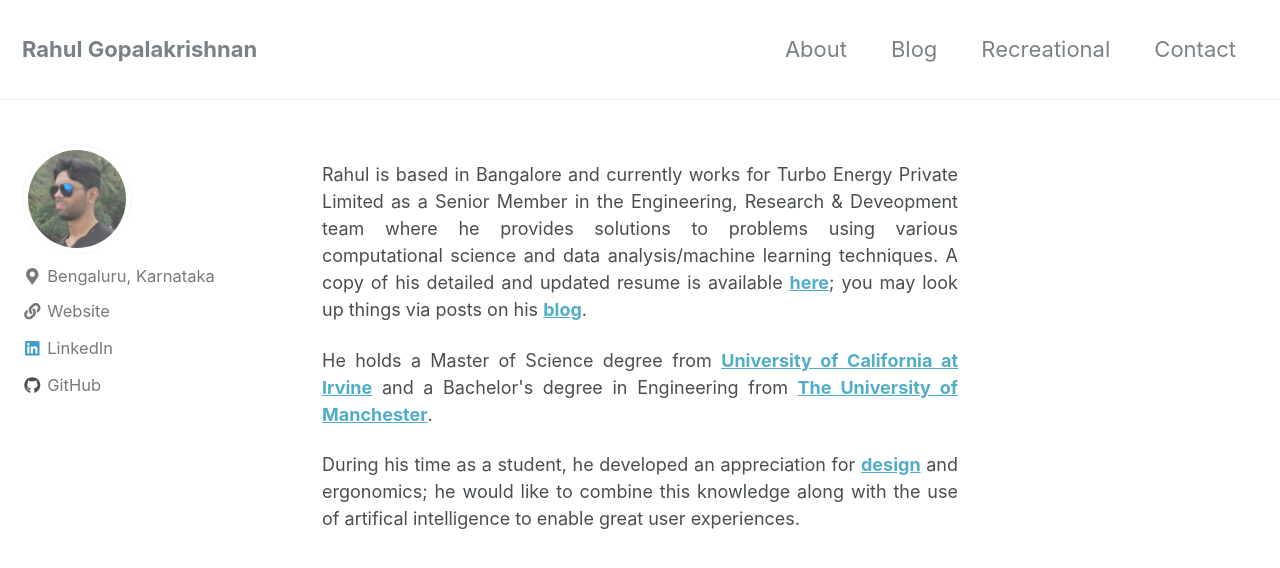
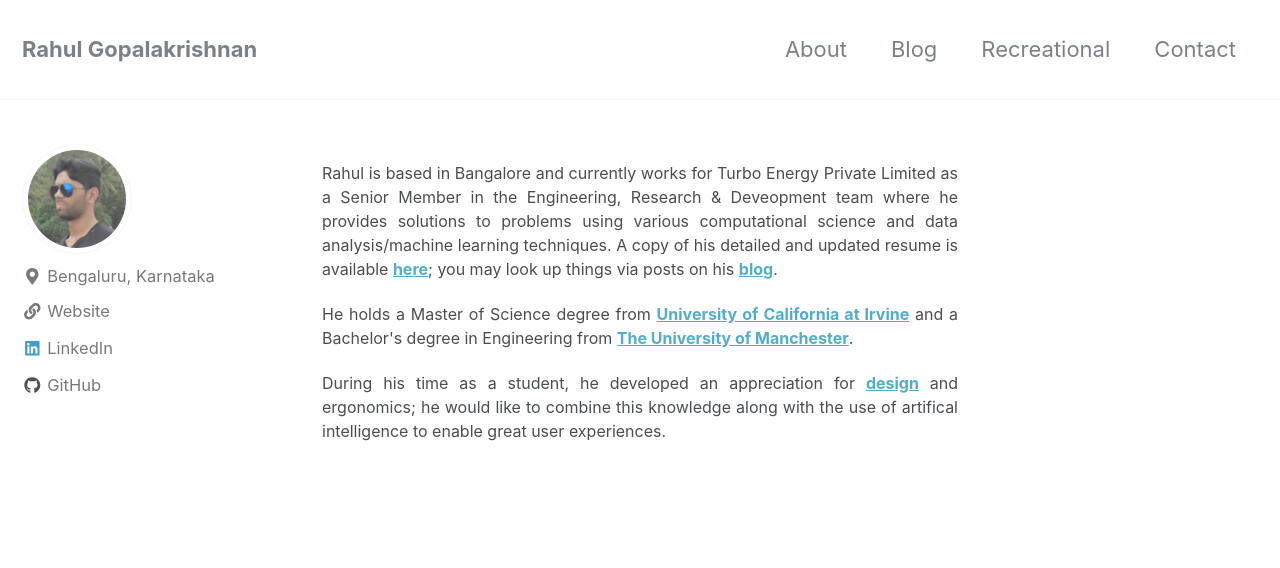
Before and after one commit to gopalrahulrg/gopalrahulrg.github.io, a Jekyll site: the page built from _pages/about.md, in a window 1280 px wide and 900 px high. Shown: the top 568 px of the window. Built offline with Jekyll 4.4.1, drawn with Linux system fonts in a browser that asks for light colours; nearby versions of some CDN libraries.

Commit message:
Update about.md

```diff
--- a/_pages/about.md
+++ b/_pages/about.md
@@ -4,7 +4,7 @@ permalink: /about/
 header:
 ---
 
-<font size="4"><p style='text-align: justify;'>Rahul is based in Bangalore and currently works for Turbo Energy Private Limited as a Senior Member in the Engineering, Research & Deveopment team where he provides solutions to problems using various computational science and data analysis/machine learning techniques. A copy of his detailed and updated resume is available <a href="https://github.com/gopalrahulrg/gopalrahulrg.github.io/raw/master/_resume/RahulGopalakrishnan_Resume.pdf"><b>here</b></a>; you may look up things via posts on his <a href="https://gopalrahulrg.github.io/blog/"><b>blog</b></a>.<p>
+<font size="3"><p style='text-align: justify;'>Rahul is based in Bangalore and currently works for Turbo Energy Private Limited as a Senior Member in the Engineering, Research & Deveopment team where he provides solutions to problems using various computational science and data analysis/machine learning techniques. A copy of his detailed and updated resume is available <a href="https://github.com/gopalrahulrg/gopalrahulrg.github.io/raw/master/_resume/RahulGopalakrishnan_Resume.pdf"><b>here</b></a>; you may look up things via posts on his <a href="https://gopalrahulrg.github.io/blog/"><b>blog</b></a>.<p>
 
 <p style='text-align: justify;'>He holds a Master of Science degree from <a href="https://uci.edu/"><b>University of California at Irvine</b></a> and a Bachelor's degree in Engineering from <a href="https://www.manchester.ac.uk/"><b>The University of Manchester</b></a>.<p>
 
```
